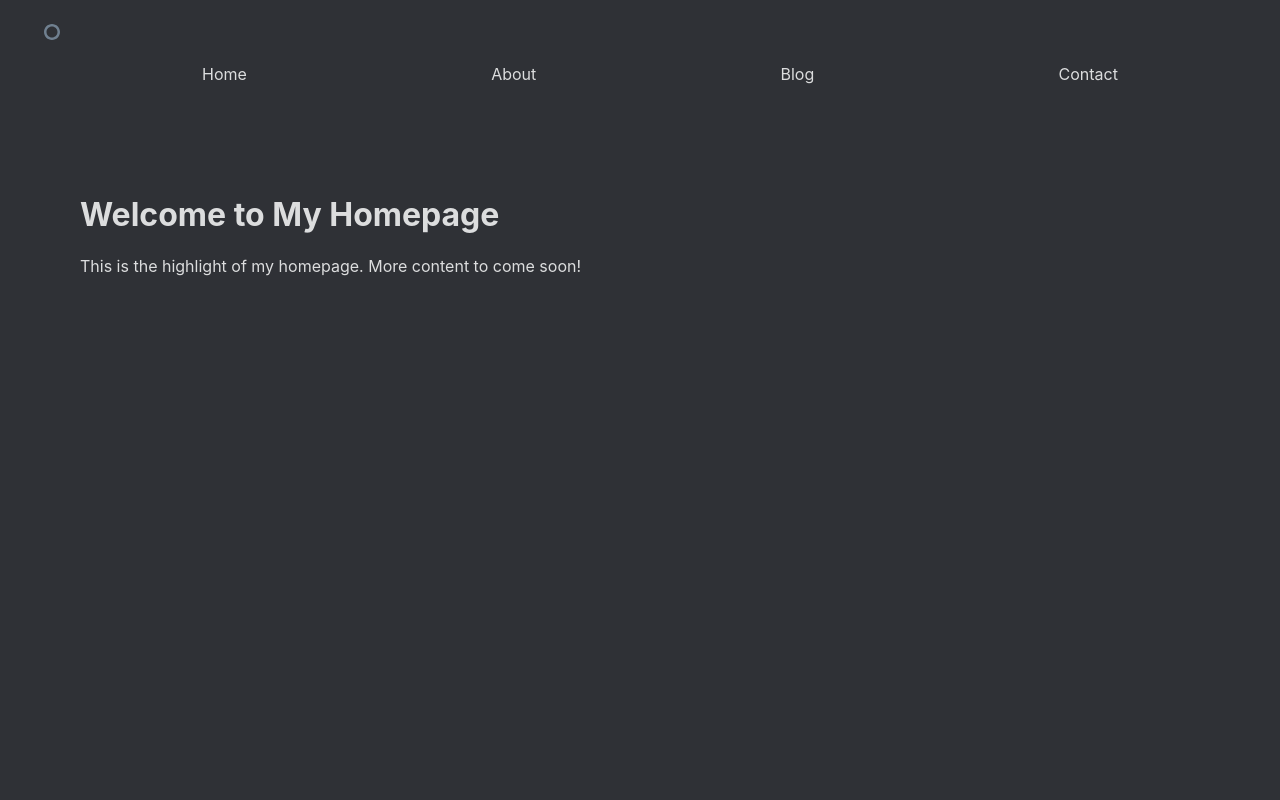
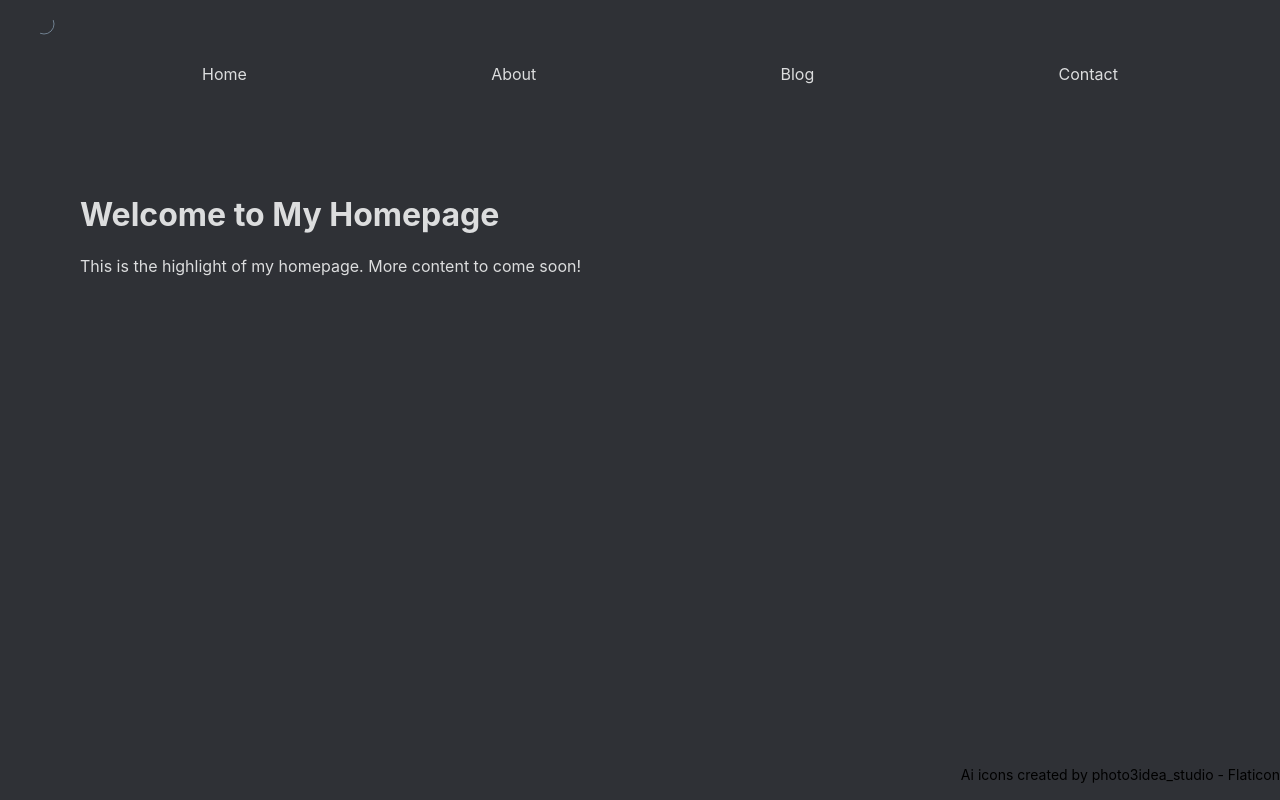
Before and after one commit to nickofca/nickofca.github.io, a React (Create React App) app: page /#/ in a window 1280 px wide. Built offline with nearby package versions, Linux system fonts and the light colour scheme.

Commit message:
Created footer and adjusted light/dark mode icon

```diff
--- a/src/App.js
+++ b/src/App.js
@@ -5,6 +5,7 @@ import Home from './components/Home';
 import About from './components/About';
 import styles from './App.module.css';
 import ThemeContext from './ThemeContext';
+import Footer from './components/Footer'; // Import the Footer component
 import ThemeToggle from './components/ThemeToggle';
 
 function App() {
@@ -38,6 +39,10 @@ function App() {
             <Route path="/blog" element={<Blog />} />
             <Route path="/about" element={<About />} />
           </Routes>
+
+          <div className={styles.footerContainer}>
+            <Footer /> {/* Include the Footer component */}
+          </div>
         </div>
       </Router>
     </ThemeContext.Provider>
--- /dev/null
+++ b/src/components/Footer.js
@@ -0,0 +1,12 @@
+import React from 'react';
+import styles from './Footer.module.css';
+
+const Footer = () => {
+  return (
+    <footer className={styles.footer}>
+      <a href="https://www.flaticon.com/free-icons/ai" title="ai icons">Ai icons created by photo3idea_studio - Flaticon</a>
+    </footer>
+  );
+}
+
+export default Footer;
--- /dev/null
+++ b/src/components/Footer.module.css
@@ -0,0 +1,16 @@
+.footer {
+  position: fixed;
+  left: 0;
+  bottom: 0;
+  width: 100%;
+  height: 50px; /* Adjust this value to change the height of the footer */
+  color: black;
+  text-align: right;
+  line-height: 50px; /* This should be the same as the height to vertically center the text */
+  font-size: 14px; /* Adjust this value to change the font size */
+}
+
+.footer a {
+  text-decoration: none;
+  color: black;
+}
--- a/src/components/ThemeToggle.js
+++ b/src/components/ThemeToggle.js
@@ -1,6 +1,7 @@
 import React, { useContext } from 'react';
 import ThemeContext from '../ThemeContext';
 import styles from './ThemeToggle.module.css';
+
 
 function ThemeToggle() {
   const { theme, toggleTheme } = useContext(ThemeContext);
@@ -22,7 +23,7 @@ function ThemeToggle() {
           </>
         ) : (
           <>
-            <path d="M12 6.5c3.026 0 5.5 2.474 5.5 5.5s-2.474 5.5-5.5 5.5-5.5-2.474-5.5-5.5S8.974 6.5 12 6.5zM12 4C7.589 4 4 7.589 4 12s3.589 8 8 8 8-3.589 8-8-3.589-8-8-8z" fill="#708090" />
+            <path fill="none" stroke="#708090" d="M 20,10 A 10,10 0 0,1 20,30 A 6,6 0 0,1 20,10" />
           </>
         )}
       </svg>
--- a/src/components/ThemeToggle.module.css
+++ b/src/components/ThemeToggle.module.css
@@ -5,7 +5,7 @@
 .icon {
   width: 24px;
   height: 24px;
-  transition: transform 0.8s ease-in-out;
+  transition: transform 0.4s ease-in-out;
 }
 
 .sun {
```
Also changed, not shown: src/App.module.css (line endings or trailing spaces).
